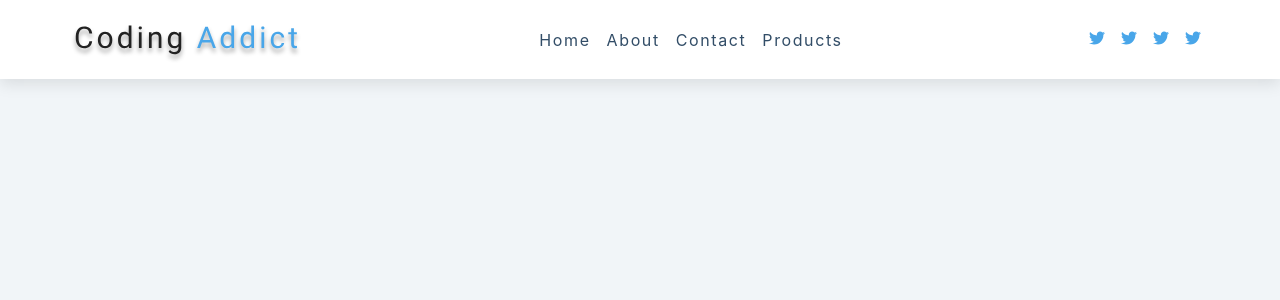
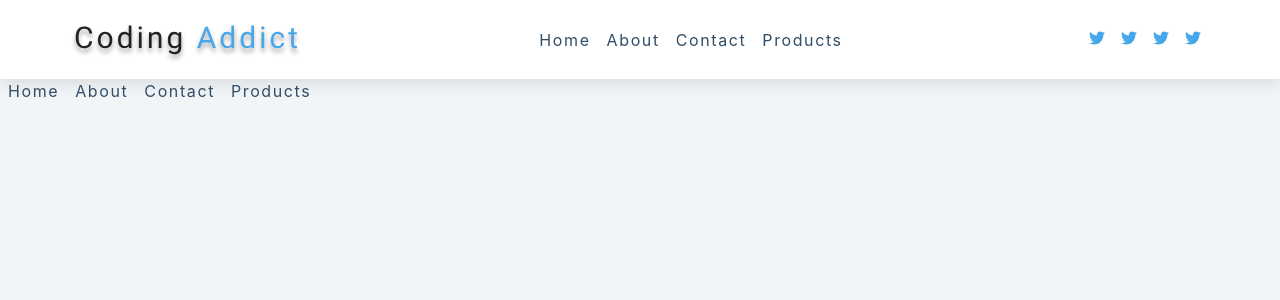
Before and after one commit to MarcoRosselDev/react-16-navbar, a React (Create React App) app: page / in a window 1280 px wide. Shown: the top 300 px of the page. Built offline with nearby package versions, Linux system fonts and the light colour scheme.

Commit message:
import sidebar

```diff
--- a/src/App.js
+++ b/src/App.js
@@ -1,9 +1,11 @@
 import React from "react";
 import Navbar from "./Navbar";
+import Sidebar from "./Sidebar";
 function App() {
   return (
     <>
       <Navbar />
+      <Sidebar />
     </>
   );
 }
--- /dev/null
+++ b/src/Sidebar.js
@@ -0,0 +1,24 @@
+import React from "react";
+
+const Sidebar = () => {
+  return (
+    <div className="links-container show-container">
+      <ul className="links">
+        <li>
+          <a href="#">home</a>
+        </li>
+        <li>
+          <a href="#">about</a>
+        </li>
+        <li>
+          <a href="#">contact</a>
+        </li>
+        <li>
+          <a href="#">products</a>
+        </li>
+      </ul>
+    </div>
+  );
+};
+
+export default Sidebar;
```
